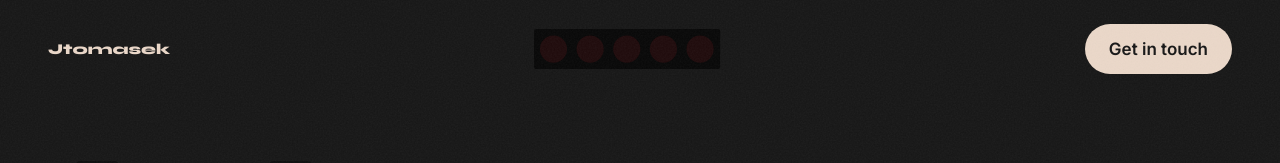
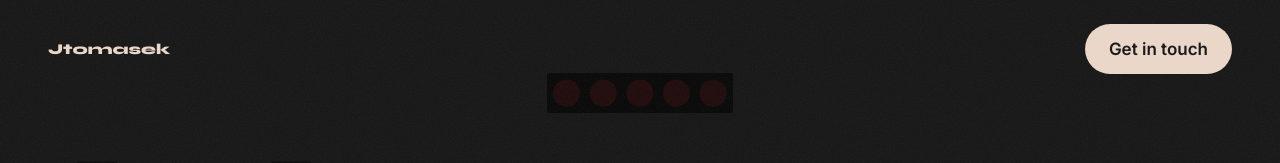
Before and after one commit to jTomasek-ux/portfolio, a Next.js app: page / in a window 1280 px wide. Shown: the top 163 px of the page. Built offline with nearby package versions, Linux system fonts and the light colour scheme; a web font is replaced by a local one.

Commit message:
lights rework, not fully fixed position yet

```diff
--- a/app/components/Header.tsx
+++ b/app/components/Header.tsx
@@ -2,16 +2,14 @@
 
 import { motion } from "framer-motion";
 import Link from "next/link";
-import F1Lights from "./F1Lights";
 
 interface HeaderProps {
   isDark: boolean;
-  onF1LightsOut?: () => void;
 }
 
 const ease: [number, number, number, number] = [0.25, 0.46, 0.45, 0.94];
 
-export default function Header({ isDark, onF1LightsOut }: HeaderProps) {
+export default function Header({ isDark }: HeaderProps) {
   return (
     <motion.header
       className="fixed top-0 left-0 right-0 z-50 flex items-center justify-between px-8 py-6 md:px-12"
@@ -35,8 +33,6 @@ export default function Header({ isDark, onF1LightsOut }: HeaderProps) {
         Jtomasek
       </Link>
 
-      <F1Lights onLightsOut={onF1LightsOut} />
-
       <a
         href="mailto:tomasekjan08@email.cz"
         className="group inline-flex items-center justify-center rounded-full bg-[#ebd8c9] px-6 py-3 font-cta text-[17px] font-semibold leading-[26px] text-[#171717] no-underline outline-none transition-[color,box-shadow] focus-visible:ring-2 focus-visible:ring-[#171717] focus-visible:ring-offset-2 focus-visible:ring-offset-[#171717]"
--- a/app/components/HeroPage.tsx
+++ b/app/components/HeroPage.tsx
@@ -20,9 +20,13 @@ export default function HeroPage() {
 
   return (
     <>
-      <Header isDark={isDark} onF1LightsOut={handleF1LightsOut} />
+      <Header isDark={isDark} />
       <main>
-        <HeroSection isDark={isDark} f1LightsOut={f1LightsOut} />
+        <HeroSection
+          isDark={isDark}
+          f1LightsOut={f1LightsOut}
+          onF1LightsOut={handleF1LightsOut}
+        />
         <AboutSection />
       </main>
     </>
--- a/app/components/HeroSection.tsx
+++ b/app/components/HeroSection.tsx
@@ -4,6 +4,7 @@ import { useRef } from "react";
 import { motion } from "framer-motion";
 import GlitchText, { type GlitchTextHandle } from "./GlitchText";
 import F1Car from "./f1Car";
+import F1Lights from "./F1Lights";
 
 /* Arrow icon is now served from public/images/ as a static asset */
 const ARROW_URL = "/images/noun-arrow-3255106.png";
@@ -11,6 +12,7 @@ const ARROW_URL = "/images/noun-arrow-3255106.png";
 interface HeroSectionProps {
   isDark: boolean;
   f1LightsOut?: boolean;
+  onF1LightsOut?: () => void;
 }
 
 /* ─── Shared easing curve ─────────────────────────────────── */
@@ -37,7 +39,11 @@ function ScrollArrowIcon({ className }: { className?: string }) {
   );
 }
 
-export default function HeroSection({ isDark, f1LightsOut = false }: HeroSectionProps) {
+export default function HeroSection({
+  isDark,
+  f1LightsOut = false,
+  onF1LightsOut,
+}: HeroSectionProps) {
   const glitchJan     = useRef<GlitchTextHandle>(null);
   const glitchTomasek = useRef<GlitchTextHandle>(null);
 
@@ -79,6 +85,9 @@ export default function HeroSection({ isDark, f1LightsOut = false }: HeroSection
             className="flex min-w-0 w-full max-w-full flex-col gap-[0.5in]"
             style={{ containerType: "inline-size" }}
           >
+            <div className="flex w-full justify-center">
+              <F1Lights onLightsOut={onF1LightsOut} />
+            </div>
             <F1Car raceAway={f1LightsOut} />
             <motion.p
               className="uppercase"
```
